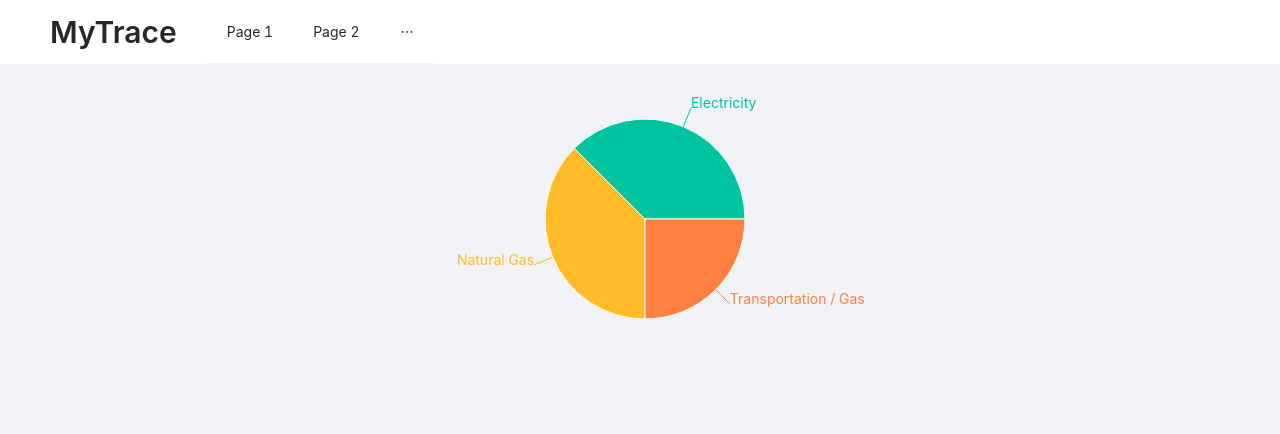
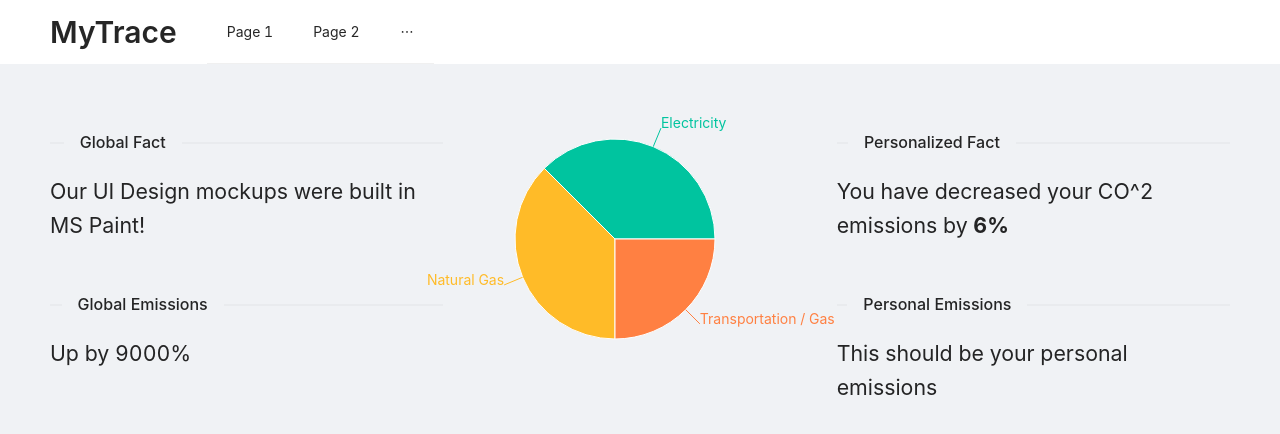
Before and after one commit to ctrekker/mytrace, a React (Create React App) app in the folder frontend/: page / in a window 1280 px wide. Shown: the top 434 px of the page. Built offline with nearby package versions, Linux system fonts and the light colour scheme.

Commit message:
Frontend home without integration

```diff
--- a/frontend/src/views/Home.js
+++ b/frontend/src/views/Home.js
@@ -1,6 +1,6 @@
 import React from 'react';
 import Navigation from '../components/Navigation';
-import {Row, Col} from 'antd';
+import { Row, Col, Typography, Divider } from 'antd';
 import {
     PieChart, Pie, Sector, Cell,
 } from 'recharts';
@@ -12,20 +12,30 @@ const data = [
 ];
 const COLORS = ['#00C49F', '#FFBB28', '#FF8042'];
 
+function Fact({ title, children }) {
+    return (
+      <div style={{ marginBottom: '50px' }}>
+        <Divider orientation={'left'}>{title}</Divider>
+        <Typography.Text style={{ fontSize: '16pt', display: 'block', marginTop: '20px' }}>{children}</Typography.Text>
+      </div>
+    );
+}
+
 function Home(props) {
     return (
         <Navigation>
             <Row>
                 <Col span={8}>
-
+                    <Fact title={'Global Fact'}>Our UI Design mockups were built in MS Paint!</Fact>
+                    <Fact title={'Global Emissions'}>Up by 9000%</Fact>
                 </Col>
                 <Col span={8}>
-                    <div style={{ width: '100%', display: 'flex', justifyContent: 'center', position: 'relative', top: '-200px' }}>
+                    <div style={{ width: '100%', display: 'flex', justifyContent: 'center', position: 'relative', top: '-150px' }}>
                         <PieChart width={600} height={600}>
                             <Pie
                                 data={data}
-                                cx={300}
-                                cy={300}
+                                cx={270}
+                                cy={270}
                                 outerRadius={100}
                                 fill="#8884d8"
                                 dataKey="value"
@@ -39,7 +49,8 @@ function Home(props) {
                     </div>
                 </Col>
                 <Col span={8}>
-
+                    <Fact title={'Personalized Fact'}>You have decreased your CO^2 emissions by <b>6%</b></Fact>
+                    <Fact title={'Personal Emissions'}>This should be your personal emissions</Fact>
                 </Col>
             </Row>
         </Navigation>
```
